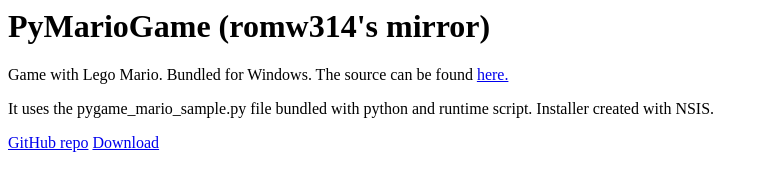
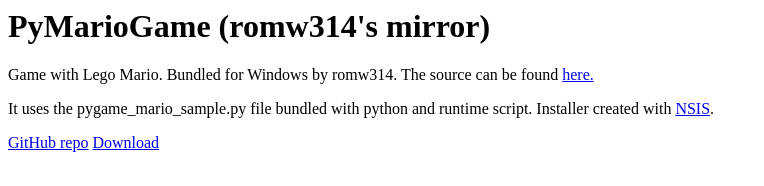
Before and after one commit to romw314/pymariogame, a plain HTML site: page www/index.html in a window 1280 px wide. Shown: the whole page, without its empty margins (0-764 px from the left). Drawn offline with Linux system fonts and the light colour scheme.

Commit message:
Update index.html

```diff
--- a/www/index.html
+++ b/www/index.html
@@ -4,8 +4,8 @@
   </head>
   <body>
     <h1>PyMarioGame (romw314's mirror)</h1>
-    <p>Game with Lego Mario. Bundled for Windows. The source can be found <a href="https://github.com/Jackomatrus/pyLegoMario">here.</a></p>
-    <p>It uses the pygame_mario_sample.py file bundled with python and runtime script. Installer created with NSIS.</p>
+    <p>Game with Lego Mario. Bundled for Windows by romw314. The source can be found <a href="https://github.com/Jackomatrus/pyLegoMario">here.</a></p>
+    <p>It uses the pygame_mario_sample.py file bundled with python and runtime script. Installer created with <a href="https://nsis.sourceforge.io/">NSIS</a>.</p>
     <a href="https://github.com/romw314/pymariogame">GitHub repo</a>
     <a href="https://github.com/romw314/pymariogame/releases/download/release-1/PyMarioGame.Setup.exe">Download</a>
   </body>
```
